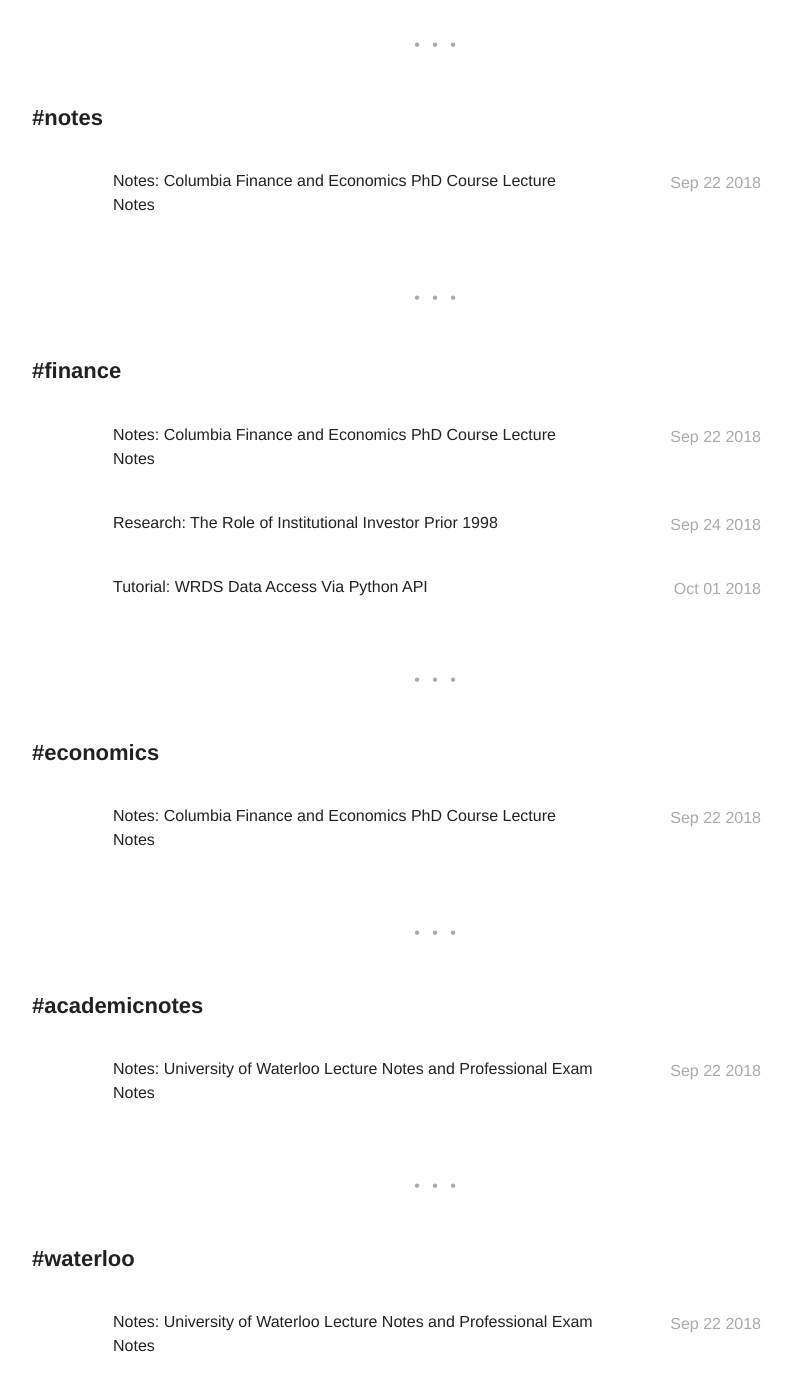
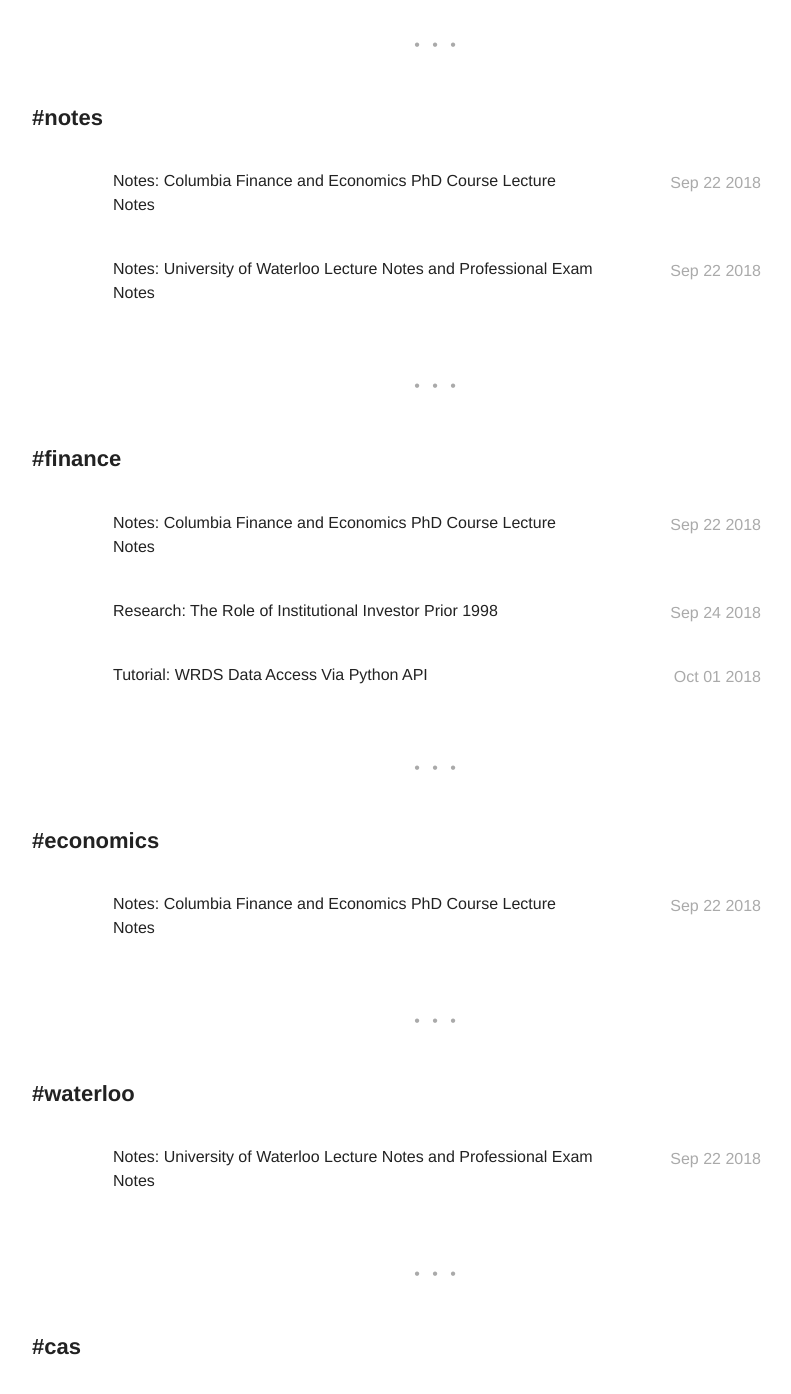
Before and after one commit to WizardKingZ/WizardKingZ.github.io, a Jekyll site: the page built from tags.html, in a window 1280 px wide and 1400 px high, scrolled down 2029 px. Shown: the top 1394 px of the window, without its empty margins (203-994 px from the left). Built offline with Jekyll 4.4.1, drawn with Linux system fonts in a browser that asks for light colours.

Commit message:
Update 2018-09-22-waterloo-lecturenotes.markdown

```diff
--- a/_posts/2018-09-22-waterloo-lecturenotes.markdown
+++ b/_posts/2018-09-22-waterloo-lecturenotes.markdown
@@ -5,14 +5,14 @@
 date: 2018-09-22 22:00
 headerImage: false
 tag:
-- academicnotes
+- notes
 - waterloo
 - cas
 - soa
 star: false
 category: blog
 author: johnewzhang
-description: "Notes: University of Waterloo Lecture Notes and Professional Exam Notes"
+description: "University of Waterloo Lecture Notes and Professional Exam Notes"
 ---
 
 # Lecture Notes
```
